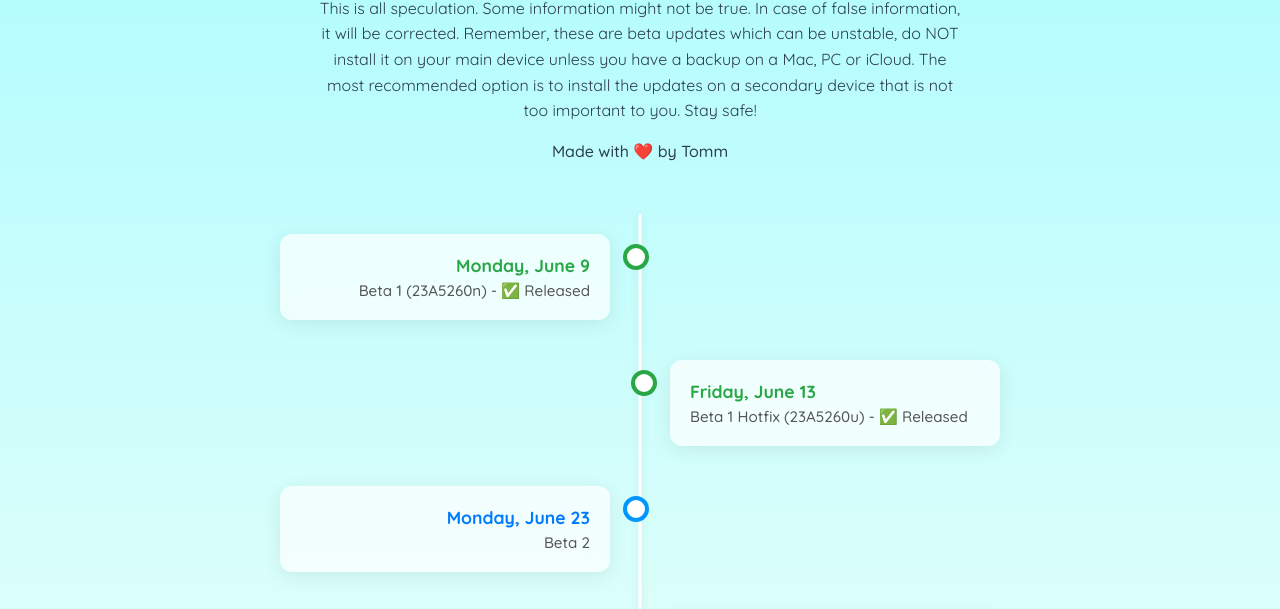
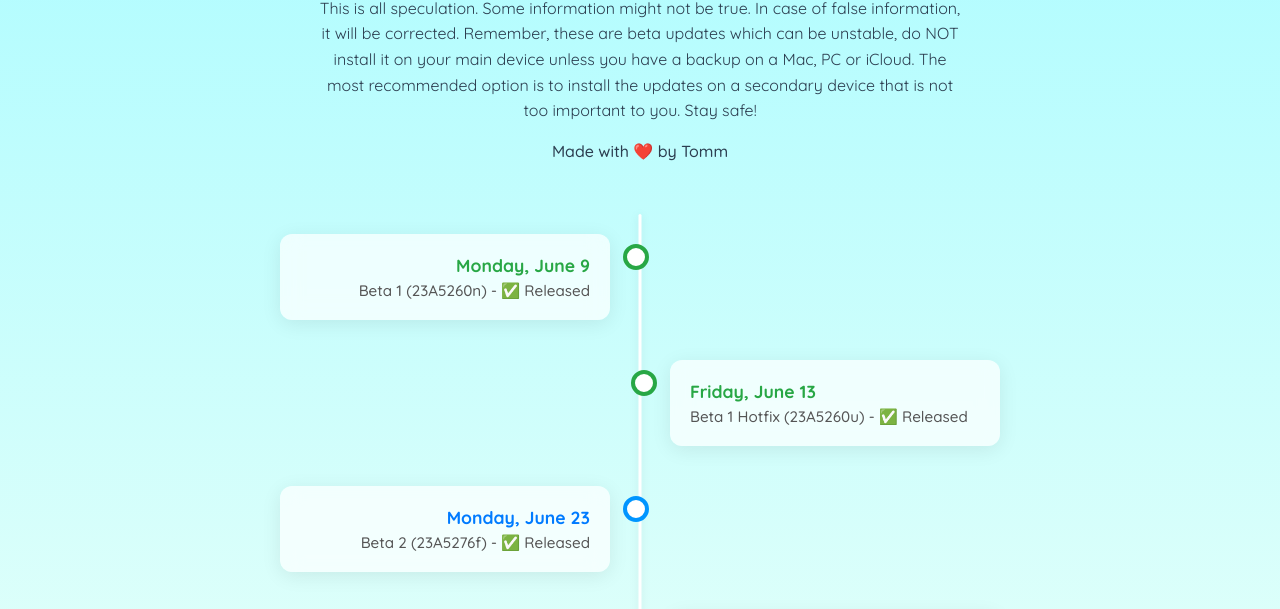
Before and after one commit to tomm101-bored/ios26beta, a plain HTML site: page index.html in a window 1280 px wide. Shown: the part 116-725 px from the top of the page. Drawn offline with Linux system fonts and the light colour scheme.

Commit message:
Update index.html

```diff
--- a/index.html
+++ b/index.html
@@ -235,7 +235,7 @@ footer a:hover {
     <li class="timeline-item">
       <div class="timeline-content">
         <div class="timeline-date">Monday, June 23</div>
-        <div class="timeline-title">Beta 2</div>
+        <div class="timeline-title">Beta 2 (23A5276f) - ✅ Released</div>
       </div>
     </li>
 
```
